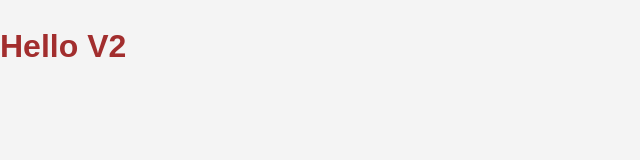
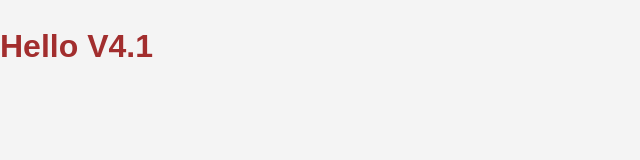
Before and after one commit to irshad3241/GitRepo, a plain HTML site: page index.html in a window 1280 px wide. Shown: the full height of the page, 0-640 px from the left. Drawn offline with Linux system fonts and the light colour scheme.

Commit message:
changed to V4.1

```diff
--- a/index.html
+++ b/index.html
@@ -8,6 +8,6 @@
     <link rel="stylesheet" href="style.css">
 </head>
 <body>
-    <h1>Hello V2</h1>
+    <h1>Hello V4.1</h1>
 </body>
 </html>
```
